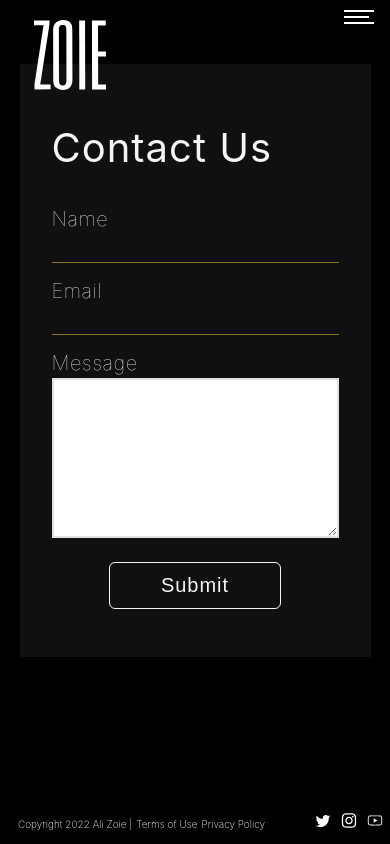
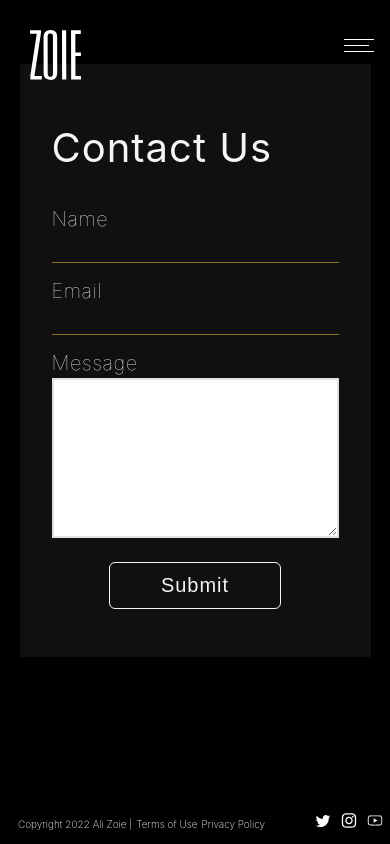
Before and after one commit to finishedcoot/zoie-next-typed, a Next.js app: page /contact in a window 390 px wide. Built offline with nearby package versions, Linux system fonts and the light colour scheme.

Commit message:
adjusting styles

```diff
--- a/components/layout/navigation/Navbar.tsx
+++ b/components/layout/navigation/Navbar.tsx
@@ -19,18 +19,10 @@ const Navbar: React.FC<{
             href="/"
             scroll={false}
           >
-            <a
-              style={{
-                position: "relative",
-                width: "100px",
-                height: "70px",
-                display: "block",
-              }}
-            >
+            <a className={styles.logoContainer}>
               <Image
                 layout="fill"
                 objectFit="contain"
-                className={styles.homeLogo}
                 src={Logo}
                 alt="zoie-logo"
               />
--- a/components/layout/navigation/SideDrawerButton.tsx
+++ b/components/layout/navigation/SideDrawerButton.tsx
@@ -1,5 +1,5 @@
 import React from "react";
-import styles from "../../../styles/DrawerToggleButton.module.scss";
+import styles from "../../../styles/SideDrawerToggleButton.module.scss";
 
 const DrawerToggleButton: React.FC<{ show: boolean; click: () => void }> = ({
   show = false,
--- a/pages/_app.tsx
+++ b/pages/_app.tsx
@@ -55,6 +55,7 @@ function MyApp({ Component, pageProps, router }: AppProps) {
           initial={{ opacity: 0 }}
           animate={{ opacity: 1 }}
           exit={{ opacity: 0 }}
+          transition={{ duration: 1.2, ease: [0.43, 0.13, 0.23, 0.96] }}
           key={router.route}
         >
           <Component
--- a/styles/CustomSlider.module.scss
+++ b/styles/CustomSlider.module.scss
@@ -95,6 +95,7 @@
 @media (max-width: 721px) {
   .singleCard {
     gap: 30px;
+    padding: 10px 10px;
   }
   .multipleCard {
     grid-auto-columns: 42%;
--- a/styles/Navbar.module.scss
+++ b/styles/Navbar.module.scss
@@ -1,7 +1,6 @@
 .toolbar {
   position: fixed;
   width: 100% !important;
-
   top: 0;
   left: 0;
   height: 50px;
@@ -13,7 +12,6 @@
   display: flex;
   align-items: center;
   flex-direction: row;
-
   width: 100%;
   height: 100%;
   padding: 0 1rem;
@@ -22,13 +20,6 @@
 .spacer {
   flex: 1;
 }
-
-// .homeLogo {
-//   width: 4rem;
-//   margin-top: 2rem;
-//   object-fit: cover;
-//   cursor: pointer;
-// }
 
 .toolbar__logo {
   text-decoration: none;
@@ -42,11 +33,14 @@
   opacity: 1;
   transition: opacity 0.5s ease-in;
 }
+.logoContainer {
+  position: relative !important;
+  width: 100px !important;
+  height: 70px !important;
+  display: block !important;
+}
 .toolbar__logo a.firstTime {
   opacity: 0;
-}
-.toolbar_navigation_items.open {
-  transform: translateY(0);
 }
 
 .toolbar_navigation_items ul {
@@ -94,12 +88,11 @@
   width: 72px;
 }
 
-@media (max-width: 768px) {
-  .homeLogo {
-    width: 3rem;
-    margin-top: 1rem;
+@media (max-width: 769px) {
+  .logoContainer {
+    width: 70px !important;
+    height: 50px !important;
   }
-
   .toolbar_navigation_items {
     display: none !important;
   }
@@ -107,11 +100,14 @@
     background-color: transparent !important;
   }
 }
-@keyframes navApear {
-  from {
-    opacity: 0;
+
+@media (max-width: 376px) {
+  .logoContainer {
+    width: 50px !important;
+    height: 40px !important;
   }
-  to {
-    opacity: 1;
+  .toolbar__logo {
+    margin-top: 20px;
+    margin-left: -5px;
   }
 }
--- a/styles/PersonalCard.module.scss
+++ b/styles/PersonalCard.module.scss
@@ -3,7 +3,7 @@
   position: relative;
   border-radius: 10px;
   transition: all 0.3s ease-in;
-  height: 30rem;
+  height: 20rem;
   cursor: pointer;
 }
 
--- a/styles/DrawerToggleButton.module.scss
+++ b/styles/SideDrawerToggleButton.module.scss
@@ -11,7 +11,7 @@
   padding: 0;
   box-sizing: border-box;
   right: 1rem;
-  top: 1rem;
+  top: 2.8rem;
   z-index: 400;
 }
 @media (min-width: 769px) {
@@ -57,3 +57,9 @@
 .toggle_button.open .toggle_button_line::after {
   transform: rotate(-45deg);
 }
+
+@media (max-width: 378px) {
+  .toggle_button {
+    top: 2.2rem;
+  }
+}
```
Also changed, not shown: styles/DashbordSlider.module.scss (+8 -1 lines), styles/WelcomeScreen.module.scss (+3 -15 lines).
